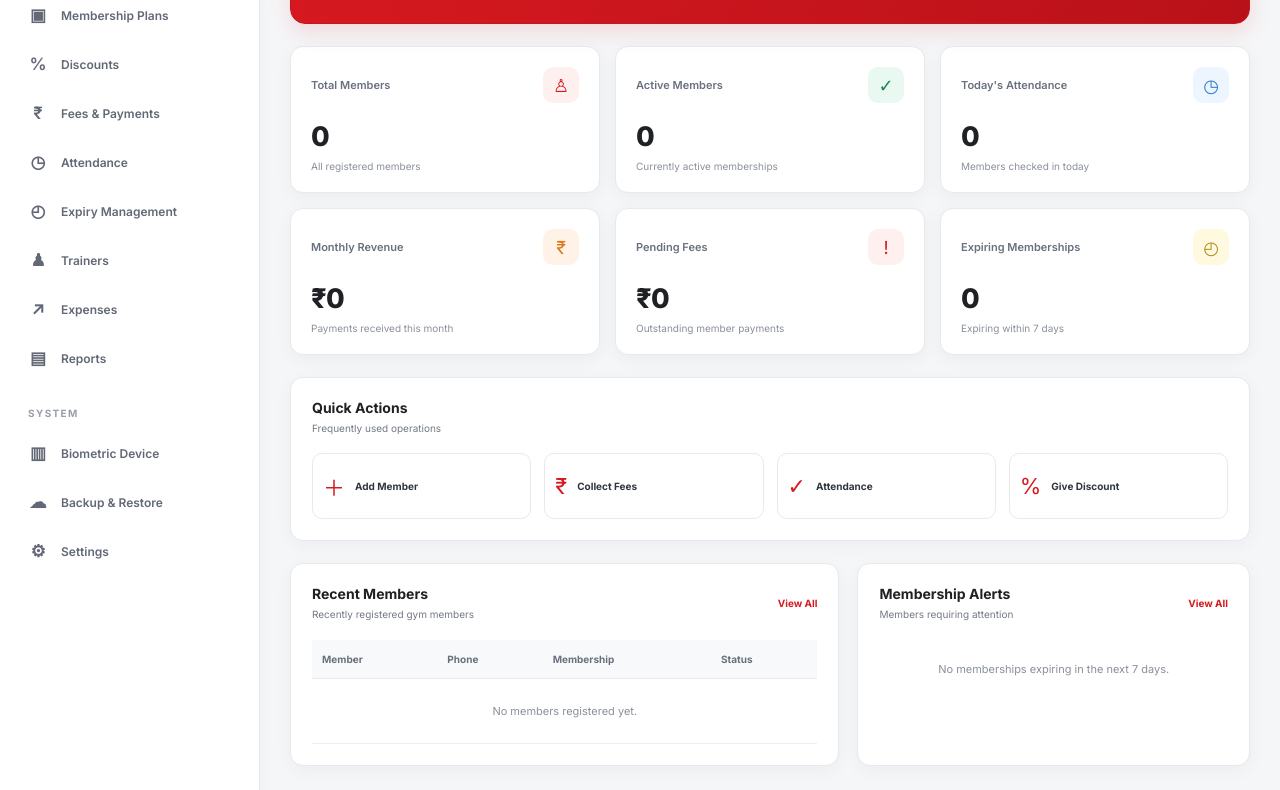
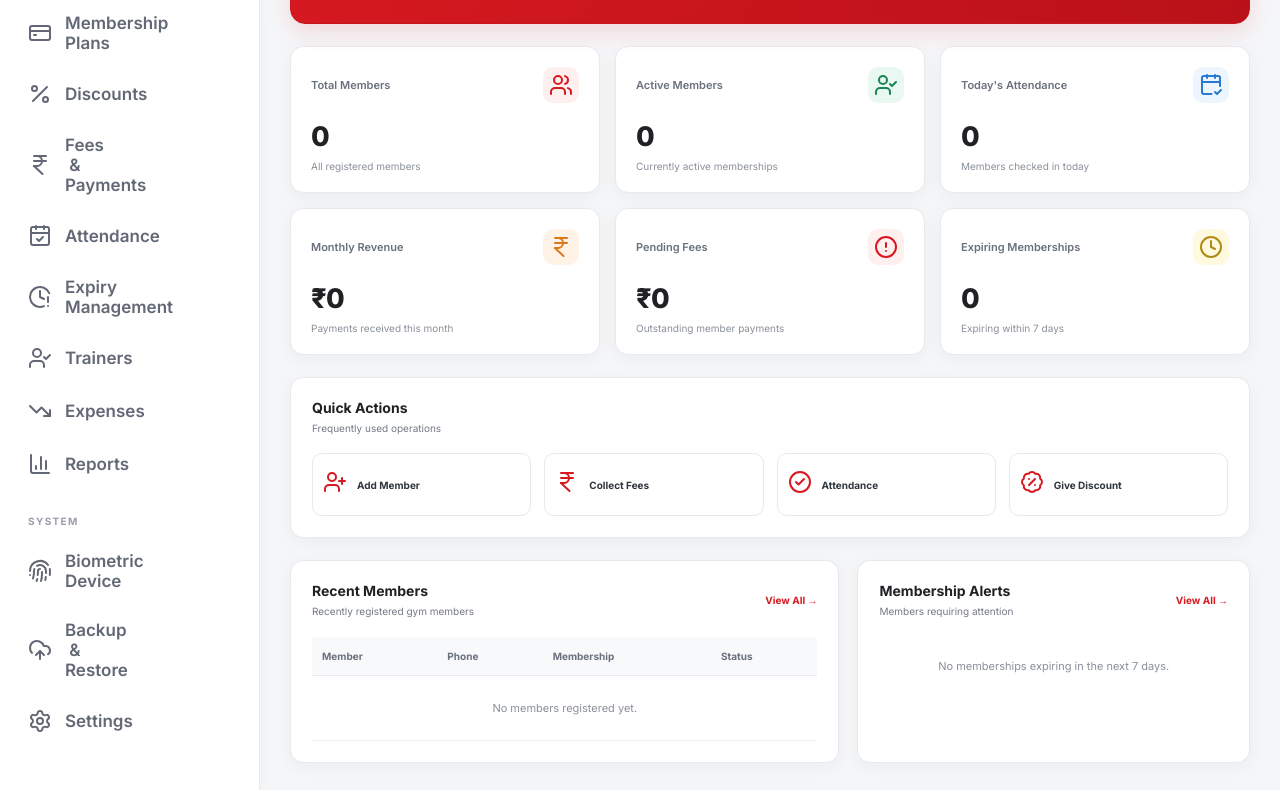
Before and after one commit to sameerkhan86926-a11y/gym-pro, a plain HTML site: page index.html in a window 1280 px wide. Shown: the part 239-1029 px from the top of the page. Drawn offline with nearby package versions, Linux system fonts and the light colour scheme.

Commit message:
Update index.html

```diff
--- a/index.html
+++ b/index.html
@@ -3,18 +3,25 @@
 <head>
     <meta charset="UTF-8">
     <meta name="viewport" content="width=device-width, initial-scale=1.0">
-    <meta name="theme-color" content="#10101c">
+    <meta name="theme-color" content="#d71920">
     <title>GYM PRO | Management System</title>
     <link rel="stylesheet" href="style.css">
+    <!-- Clean SaaS Vector Icons (Lucide) -->
+    <script src="https://unpkg.com/lucide@latest"></script>
 </head>
 <body>
+
+<!-- Mobile Sidebar Backdrop -->
+<div class="sidebar-overlay" id="sidebarOverlay"></div>
 
 <div class="app">
 
     <aside class="sidebar" id="sidebar">
 
         <div class="brand">
-            <div class="brand-icon">G</div>
+            <div class="brand-icon">
+                <i data-lucide="dumbbell"></i>
+            </div>
             <div>
                 <h2>GYM PRO</h2>
                 <span>MANAGEMENT SYSTEM</span>
@@ -25,43 +32,53 @@
 
         <nav>
             <a href="#" class="nav-item active" data-page="dashboard">
-                <span>▦</span> Dashboard
+                <i data-lucide="layout-dashboard"></i>
+                <span>Dashboard</span>
             </a>
 
             <a href="#" class="nav-item" data-page="members">
-                <span>♙</span> Members
+                <i data-lucide="users"></i>
+                <span>Members</span>
             </a>
 
             <a href="#" class="nav-item" data-page="membership">
-                <span>▣</span> Membership Plans
+                <i data-lucide="credit-card"></i>
+                <span>Membership Plans</span>
             </a>
 
             <a href="#" class="nav-item" data-page="discounts">
-                <span>%</span> Discounts
+                <i data-lucide="percent"></i>
+                <span>Discounts</span>
             </a>
 
             <a href="#" class="nav-item" data-page="payments">
-                <span>₹</span> Fees & Payments
+                <i data-lucide="indian-rupee"></i>
+                <span>Fees & Payments</span>
             </a>
 
             <a href="#" class="nav-item" data-page="attendance">
-                <span>◷</span> Attendance
+                <i data-lucide="calendar-check"></i>
+                <span>Attendance</span>
             </a>
 
             <a href="#" class="nav-item" data-page="expiry">
-                <span>◴</span> Expiry Management
+                <i data-lucide="clock-alert"></i>
+                <span>Expiry Management</span>
             </a>
 
             <a href="#" class="nav-item" data-page="trainers">
-                <span>♟</span> Trainers
+                <i data-lucide="user-check"></i>
+                <span>Trainers</span>
             </a>
 
             <a href="#" class="nav-item" data-page="expenses">
-                <span>↗</span> Expenses
+                <i data-lucide="trending-down"></i>
+                <span>Expenses</span>
             </a>
 
             <a href="#" class="nav-item" data-page="reports">
-                <span>▤</span> Reports
+                <i data-lucide="bar-chart-3"></i>
+                <span>Reports</span>
             </a>
         </nav>
 
@@ -69,15 +86,18 @@
 
         <nav>
             <a href="#" class="nav-item" data-page="biometric">
-                <span>▥</span> Biometric Device
+                <i data-lucide="fingerprint"></i>
+                <span>Biometric Device</span>
             </a>
 
             <a href="#" class="nav-item" data-page="backup">
-                <span>☁</span> Backup & Restore
+                <i data-lucide="cloud-upload"></i>
+                <span>Backup & Restore</span>
             </a>
 
             <a href="#" class="nav-item" data-page="settings">
-                <span>⚙</span> Settings
+                <i data-lucide="settings"></i>
+                <span>Settings</span>
             </a>
         </nav>
 
@@ -92,7 +112,9 @@
 
         <header class="topbar">
 
-            <button class="menu-toggle" id="menuToggle">☰</button>
+            <button class="menu-toggle" id="menuToggle" aria-label="Toggle Menu">
+                <i data-lucide="menu"></i>
+            </button>
 
             <div class="page-heading">
                 <h1 id="pageTitle">Dashboard</h1>
@@ -107,7 +129,7 @@
                     class="notification-btn"
                     id="notificationButton"
                     title="Notifications">
-                    ♧
+                    <i data-lucide="bell"></i>
                 </button>
 
                 <div class="profile">
@@ -135,7 +157,9 @@
                         <p>Manage your gym, members and business from one place.</p>
                     </div>
 
-                    <div class="welcome-icon">GYM</div>
+                    <div class="welcome-icon">
+                        <i data-lucide="trophy"></i>
+                    </div>
                 </section>
 
                 <section class="stats-grid">
@@ -143,7 +167,9 @@
                     <div class="stat-card">
                         <div class="stat-top">
                             <span>Total Members</span>
-                            <div class="stat-icon purple">♙</div>
+                            <div class="stat-icon purple">
+                                <i data-lucide="users"></i>
+                            </div>
                         </div>
                         <h2 id="totalMembers">0</h2>
                         <small>All registered members</small>
@@ -152,7 +178,9 @@
                     <div class="stat-card">
                         <div class="stat-top">
                             <span>Active Members</span>
-                            <div class="stat-icon green">✓</div>
+                            <div class="stat-icon green">
+                                <i data-lucide="user-check"></i>
+                            </div>
                         </div>
                         <h2 id="activeMembers">0</h2>
                         <small>Currently active memberships</small>
@@ -161,7 +189,9 @@
                     <div class="stat-card">
                         <div class="stat-top">
                             <span>Today's Attendance</span>
-                            <div class="stat-icon blue">◷</div>
+                            <div class="stat-icon blue">
+                                <i data-lucide="calendar-check-2"></i>
+                            </div>
                         </div>
                         <h2 id="todayAttendance">0</h2>
                         <small>Members checked in today</small>
@@ -170,7 +200,9 @@
                     <div class="stat-card">
                         <div class="stat-top">
                             <span>Monthly Revenue</span>
-                            <div class="stat-icon orange">₹</div>
+                            <div class="stat-icon orange">
+                                <i data-lucide="indian-rupee"></i>
+                            </div>
                         </div>
                         <h2 id="monthlyRevenue">₹0</h2>
                         <small>Payments received this month</small>
@@ -179,7 +211,9 @@
                     <div class="stat-card">
                         <div class="stat-top">
                             <span>Pending Fees</span>
-                            <div class="stat-icon red">!</div>
+                            <div class="stat-icon red">
+                                <i data-lucide="alert-circle"></i>
+                            </div>
                         </div>
                         <h2 id="pendingFees">₹0</h2>
                         <small>Outstanding member payments</small>
@@ -188,7 +222,9 @@
                     <div class="stat-card">
                         <div class="stat-top">
                             <span>Expiring Memberships</span>
-                            <div class="stat-icon yellow">◴</div>
+                            <div class="stat-icon yellow">
+                                <i data-lucide="clock"></i>
+                            </div>
                         </div>
                         <h2 id="expiringMembers">0</h2>
                         <small>Expiring within 7 days</small>
@@ -208,22 +244,22 @@
                     <div class="action-grid">
 
                         <button class="action-btn" data-action="add-member">
-                            <span>＋</span>
+                            <span class="action-icon-box"><i data-lucide="user-plus"></i></span>
                             <strong>Add Member</strong>
                         </button>
 
                         <button class="action-btn" data-action="collect-payment">
-                            <span>₹</span>
+                            <span class="action-icon-box"><i data-lucide="indian-rupee"></i></span>
                             <strong>Collect Fees</strong>
                         </button>
 
                         <button class="action-btn" data-action="mark-attendance">
-                            <span>✓</span>
+                            <span class="action-icon-box"><i data-lucide="check-circle-2"></i></span>
                             <strong>Attendance</strong>
                         </button>
 
                         <button class="action-btn" data-action="add-discount">
-                            <span>%</span>
+                            <span class="action-icon-box"><i data-lucide="badge-percent"></i></span>
                             <strong>Give Discount</strong>
                         </button>
 
@@ -242,7 +278,7 @@
                             </div>
 
                             <button class="text-btn" data-page="members">
-                                View All
+                                View All →
                             </button>
                         </div>
 
@@ -280,7 +316,7 @@
                             </div>
 
                             <button class="text-btn" data-page="expiry">
-                                View All
+                                View All →
                             </button>
                         </div>
 
@@ -328,5 +364,24 @@
 <script src="js/settings.js"></script>
 <script src="script.js"></script>
 
+<script>
+    // Initialize Lucide Icons & Mobile Overlay Sync
+    lucide.createIcons();
+
+    const overlay = document.getElementById('sidebarOverlay');
+    const sidebarEl = document.getElementById('sidebar');
+    const toggleBtn = document.getElementById('menuToggle');
+
+    if (toggleBtn && overlay && sidebarEl) {
+        toggleBtn.addEventListener('click', () => {
+            overlay.classList.toggle('active', sidebarEl.classList.contains('open'));
+        });
+        overlay.addEventListener('click', () => {
+            sidebarEl.classList.remove('open');
+            overlay.classList.remove('active');
+        });
+    }
+</script>
+
 </body>
 </html>
```
